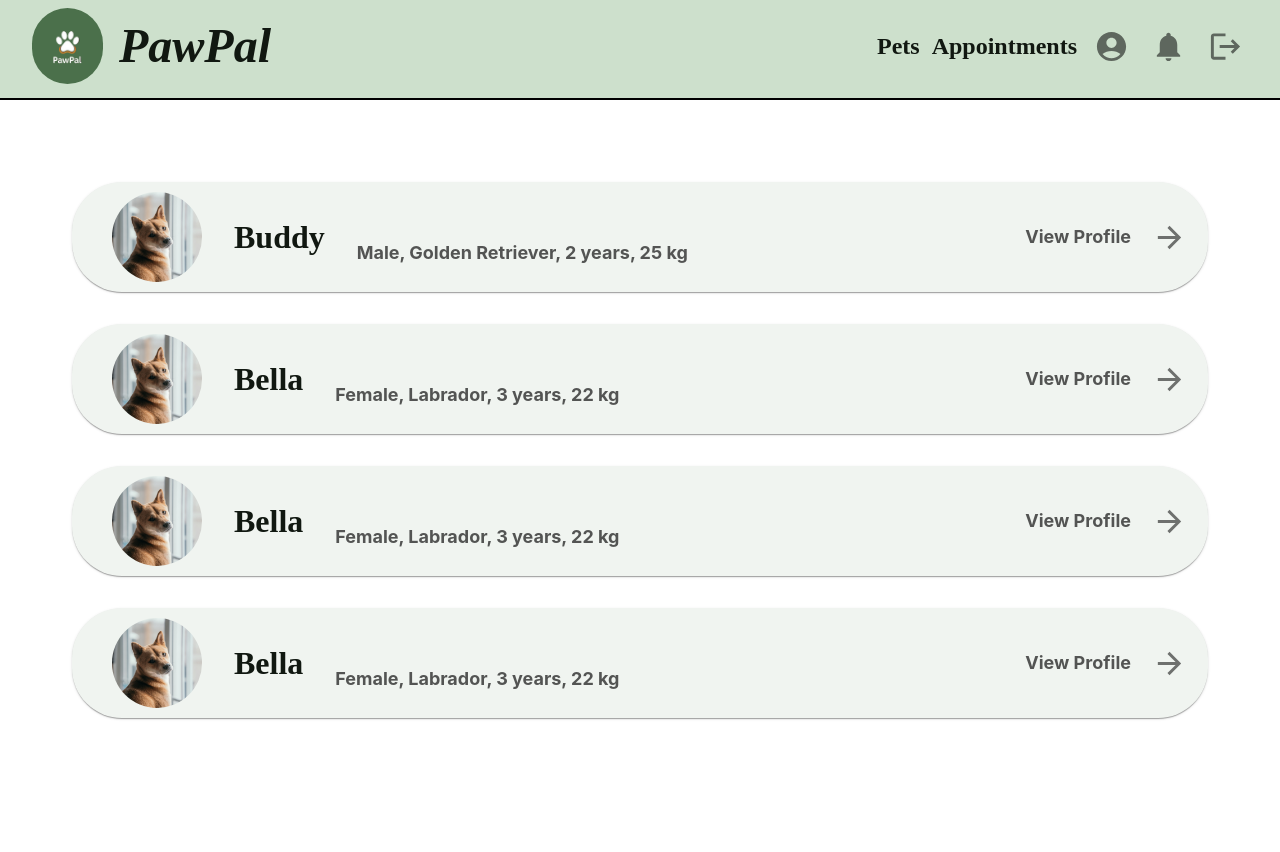
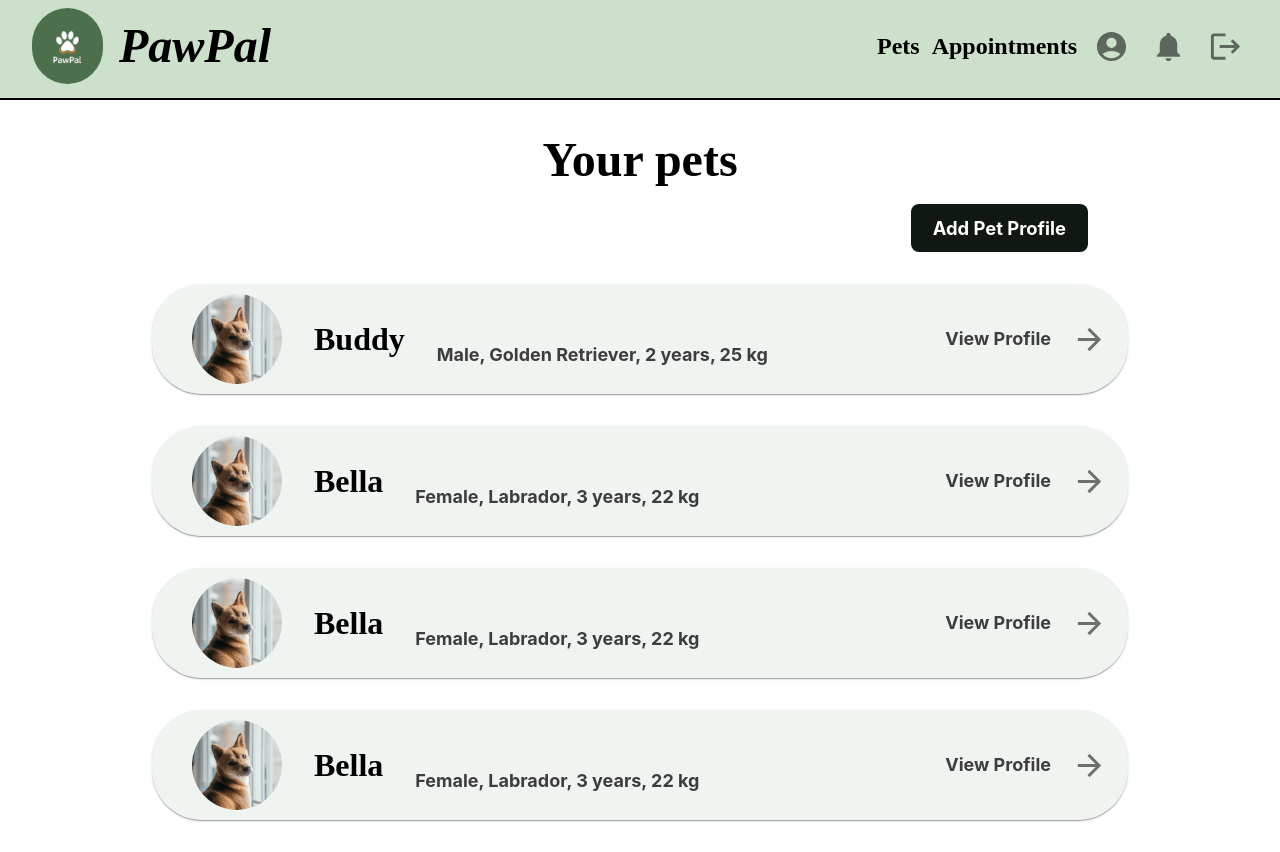
Before and after one commit to denis-vp/pawpal-frontend, a React (Vite) app: page / in a window 1280 px wide. Before the commit the page ends 800 px from the top, so only its background shows below. Built offline with nearby package versions, Linux system fonts and the light colour scheme.

Commit message:
Add Edit and Create buttons

```diff
--- a/src/components/dialogs/AddVaccineLogDialog.tsx
+++ b/src/components/dialogs/AddVaccineLogDialog.tsx
@@ -1,5 +1,5 @@
 import React from 'react';
-import { Dialog, DialogTitle, DialogContent, DialogActions, Button, TextField } from '@mui/material';
+import { Dialog, DialogTitle, DialogContent, DialogActions, Button, TextField, Typography } from '@mui/material';
 
 interface AddVaccineLogDialogProps {
   open: boolean;
@@ -24,7 +24,7 @@ const AddVaccineLogDialog: React.FC<AddVaccineLogDialogProps> = ({ open, onClose
 
   return (
     <Dialog open={open} onClose={onClose}>
-      <DialogTitle>Add Vaccine Log</DialogTitle>
+      <DialogTitle><Typography variant="body1">Add Vaccine Log</Typography></DialogTitle>
       <DialogContent>
       <TextField
           margin="dense"
--- a/src/components/pet-list/PetCard.tsx
+++ b/src/components/pet-list/PetCard.tsx
@@ -29,8 +29,8 @@ const PetCard: React.FC<PetCardProps> = ({ pet }) => {
         transition: 'transform 0.3s',
         '&:hover': { transform: 'scale(1.05)' },
         backgroundColor: 'secondary.light',
-        ml: 5,
-        mr: 5,
+        ml: 15,
+        mr: 15,
         height: 110,
         borderRadius: '50px'
       }}
--- a/src/components/pet-list/PetsList.tsx
+++ b/src/components/pet-list/PetsList.tsx
@@ -1,5 +1,5 @@
 import React from 'react';
-import { Box, Grid, ThemeProvider} from '@mui/material';
+import { Box, Button, Grid, ThemeProvider, Typography } from '@mui/material';
 import PetCard from './PetCard';
 import { Pet } from '../../models/Pet';
 import theme from '../../theme';
@@ -12,7 +12,23 @@ const PetsList: React.FC<PetsListProps> = ({ pets }) => {
     return (
         <ThemeProvider theme={theme}>
             <Box sx={{ padding: 4, marginTop: '100px', textAlign: 'center', width: '100%' }}>
-                <Grid container spacing={4}>
+                <Typography variant='h1' sx={{ textAlign: 'center' }}>Your pets</Typography>
+                <Box sx={{ display: 'flex', justifyContent: 'flex-end', mb: 2 }}>
+                    <Button
+                        variant="contained"
+                        disableElevation
+                        sx={{
+                            mr: 20,
+                            mb: 2,
+                            mt: 2,
+                            fontSize: '1.15rem',
+                        }}
+                    >
+                        Add Pet Profile
+                    </Button>
+                </Box>
+
+                <Grid container spacing={4} >
                     {pets.map((pet) => (
                         <Grid item xs={12} key={pet.id}>
                             <PetCard pet={pet} />
--- a/src/components/pet-profile/PetProfile.tsx
+++ b/src/components/pet-profile/PetProfile.tsx
@@ -1,13 +1,14 @@
 import React from 'react';
 import { useParams } from 'react-router-dom';
-import { Box, Grid, ThemeProvider, CssBaseline, Typography, IconButton } from '@mui/material';
+import { Box, Grid, ThemeProvider, CssBaseline, Typography, Button } from '@mui/material';
 import ProfileDetails from './ProfileDetails';
 import MedicalLog from './MedicalLogCard';
 import VaccineLog from './VaccineLogCard';
 import DocumentCard from './DocumentCard';
-import AddIcon from '@mui/icons-material/Add';
+import CloudUploadIcon from '@mui/icons-material/CloudUpload';
 import theme from '../../theme';
 import { Pet } from '../../models/Pet';
+import { styled } from '@mui/material/styles';
 
 interface PetProfileProps {
   petsData: Pet[];
@@ -25,11 +26,21 @@ const PetProfile: React.FC<PetProfileProps> = ({ petsData }) => {
   ];
 
   const vaccinationLogs = [
-    { id: 0, type: 'Rabies Vaccination', date: '2022/05/15', renewDate: '2023/11/15'},
-    { id: 1, type: 'DHPPL Booster', date: '2022/05/15', renewDate: '2025/03/03'},
-    { id: 2, type: 'Rabies Vaccination', date: '2023/11/15', renewDate: '2024/05/15'},
+    { id: 0, type: 'Rabies Vaccination', date: '2022/05/15', renewDate: '2023/11/15' },
+    { id: 1, type: 'DHPPL Booster', date: '2022/05/15', renewDate: '2025/03/03' },
+    { id: 2, type: 'Rabies Vaccination', date: '2023/11/15', renewDate: '2024/05/15' },
   ];
-
+  const VisuallyHiddenInput = styled('input')({
+    clip: 'rect(0 0 0 0)',
+    clipPath: 'inset(50%)',
+    height: 1,
+    overflow: 'hidden',
+    position: 'absolute',
+    bottom: 0,
+    left: 0,
+    whiteSpace: 'nowrap',
+    width: 1,
+  });
   return (
     <ThemeProvider theme={theme}>
       <CssBaseline />
@@ -45,12 +56,23 @@ const PetProfile: React.FC<PetProfileProps> = ({ petsData }) => {
 
               <Grid item xs={12}>
                 <Box display="flex" justifyContent="space-between" borderBottom={2} marginBottom={2} alignItems="center">
-                  <Typography variant="h2" sx={{ fontWeight: 'bold', pt: 4, marginBottom: 2}}>
+                  <Typography variant="h2" sx={{ fontWeight: 'bold', pt: 4, marginBottom: 2 }}>
                     Documents
                   </Typography>
-                  <IconButton>
-                    <AddIcon fontSize="large" />
-                  </IconButton>
+                  <Button
+                    component="label"
+                    role={undefined}
+                    variant="contained"
+                    tabIndex={-1}
+                    startIcon={<CloudUploadIcon />}
+                  >
+                    Upload documents
+                    <VisuallyHiddenInput
+                      type="file"
+                      onChange={(event) => console.log(event.target.files)}
+                      multiple
+                    />
+                  </Button>
                 </Box>
               </Grid>
 
--- a/src/components/pet-profile/ProfileDetails.tsx
+++ b/src/components/pet-profile/ProfileDetails.tsx
@@ -1,26 +1,18 @@
 import React from 'react';
-import { Grid, Typography, Box, ThemeProvider } from '@mui/material';
+import { Grid, Typography, Box, Button, ThemeProvider } from '@mui/material';
 import { Pet } from '../../models/Pet';
 import theme from '../../theme';
 
 interface ProfileDetailsProps {
-  petDetails: Pet
+  petDetails: Pet;
 }
 
 const ProfileDetails: React.FC<ProfileDetailsProps> = ({ petDetails }) => {
-
   return (
     <ThemeProvider theme={theme}>
-    <Grid container spacing={4}>
-      <Grid
-        item
-        xs={12}
-        md={4}
-        display="flex"
-        justifyContent="center"
-        alignItems="center"
-        flexDirection="column"
-      >
+      <Grid container spacing={4} alignItems="center">
+        {/* Image Section */}
+        <Grid item xs={12} md={4} display="flex" justifyContent="center">
           <Box
             sx={{
               width: 300,
@@ -46,18 +38,26 @@ const ProfileDetails: React.FC<ProfileDetailsProps> = ({ petDetails }) => {
           </Box>
         </Grid>
 
-      <Grid item xs={12} md={8} display="flex" flexDirection="column" marginTop={7}>
-        <Typography variant="h1" marginBottom={2.5}>{petDetails.name}</Typography>
-        <Box sx={{ ml: 2 }}>
-          {[['Gender', petDetails.gender], ['Breed', petDetails.breed], ['Age', petDetails.age], ['Weight', petDetails.weight]].map(([label, value], i) => (
-            <Box key={i} display="flex" alignItems="center" mb={1.5}>
+        {/* Details Section */}
+        <Grid item xs={12} md={8} display="flex" flexDirection="column">
+          <Typography variant="h1" gutterBottom>{petDetails.name}</Typography>
+          <Box display="flex" alignItems="center" mb={2}>
+            <Typography variant="body2" sx={{ fontWeight: 'bold', mr: 2, color: 'text.secondary' }}>Breed:</Typography>
             <Typography
               variant="body2"
-                color="text.secondary"
-                sx={{ fontWeight: 'bold', mr: 2 }}
+              color="text.primary"
+              sx={{
+                fontWeight: 'bold',
+                bgcolor: 'secondary.light',
+                px: 1.5,
+                py: 0.5,
+                borderRadius: 20,
+                mr: 4,
+              }}
             >
-                {label}
+              {petDetails.breed}
             </Typography>
+            <Typography variant="body2" sx={{ fontWeight: 'bold', mr: 2, color: 'text.secondary' }}>Age:</Typography>
             <Typography
               variant="body2"
               color="text.primary"
@@ -69,10 +69,52 @@ const ProfileDetails: React.FC<ProfileDetailsProps> = ({ petDetails }) => {
                 borderRadius: 20,
               }}
             >
-                {value}
+              {petDetails.age}
             </Typography>
           </Box>
-          ))}
+
+          {/* Row with Gender and Weight */}
+          <Box display="flex" alignItems="center" mb={3}>
+            <Typography variant="body2" sx={{ fontWeight: 'bold', mr: 2, color: 'text.secondary' }}>Gender:</Typography>
+            <Typography
+              variant="body2"
+              color="text.primary"
+              sx={{
+                fontWeight: 'bold',
+                bgcolor: 'secondary.light',
+                px: 1.5,
+                py: 0.5,
+                borderRadius: 20,
+                mr: 4,
+              }}
+            >
+              {petDetails.gender}
+            </Typography>
+            <Typography variant="body2" sx={{ fontWeight: 'bold', mr: 2, color: 'text.secondary' }}>Weight:</Typography>
+            <Typography
+              variant="body2"
+              color="text.primary"
+              sx={{
+                fontWeight: 'bold',
+                bgcolor: 'secondary.light',
+                px: 1.5,
+                py: 0.5,
+                borderRadius: 20,
+              }}
+            >
+              {petDetails.weight}
+            </Typography>
+          </Box>
+
+          {/* Button */}
+          <Box textAlign="left">
+            <Button
+              size="large"
+              variant="contained"
+              disableElevation
+            >
+              Edit Profile
+            </Button>
           </Box>
         </Grid>
       </Grid>
--- a/src/theme.tsx
+++ b/src/theme.tsx
@@ -5,8 +5,8 @@ const theme = createTheme({
     primary: { main: "#111811" },
     secondary: { main: "#cde0cc", light: '#f0f4f0', dark: '#4b704b' },
     text: {
-      primary: "#111811",
-      secondary: "#535453",
+      primary: "#000000",
+      secondary: "#3E3D3E",
     },
     tonalOffset: {
       light: 0.1,
@@ -44,6 +44,23 @@ const theme = createTheme({
         size: 'small',
       },
     },
+    MuiButton: {
+      styleOverrides: {
+        root: {
+          transition: 'transform 0.3s ease, box-shadow 0.3s ease',
+          '&:focus': {
+            outline: 'none',
+          },
+          '&:hover': {
+            transform: 'scale(1.05)',
+            boxShadow: '0px 4px 10px rgba(0, 0, 0, 0.5)',
+          },
+        },
+      },
+      defaultProps: {
+        size: 'large',
+      },
+    },
   },
 });
 
```
Lines whose indentation alone changed are shown as unchanged.
